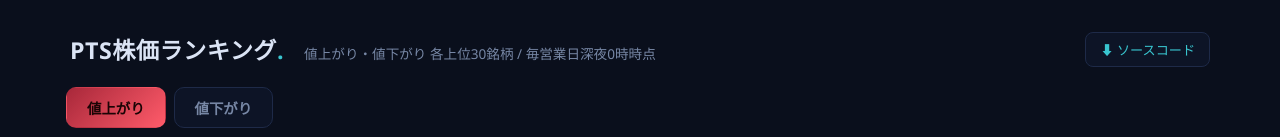
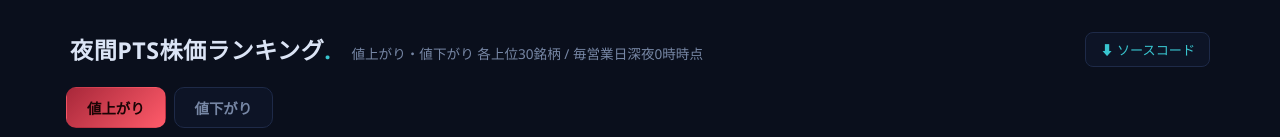
Before and after one commit to AL00000000/buffett-code-pts-ranking, a plain HTML site: page docs/index.html in a window 1280 px wide. Shown: the top 137 px of the page. Drawn offline with Linux system fonts and the light colour scheme.

Commit message:
Add 'nighttime' to site title/heading

```diff
--- a/docs/index.html
+++ b/docs/index.html
@@ -3,7 +3,7 @@
 <head>
 <meta charset="UTF-8">
 <meta name="viewport" content="width=device-width, initial-scale=1.0">
-<title>PTS株価ランキング | 値上がり・値下がり 各上位30銘柄</title>
+<title>夜間PTS株価ランキング | 値上がり・値下がり 各上位30銘柄</title>
 <style>
 :root {
   --bg: #0a0f1c;
@@ -145,7 +145,7 @@ footer a { color: var(--accent); }
 <body>
 <div class="wrap">
   <header class="site">
-    <h1>PTS株価ランキング<span class="dot">.</span></h1>
+    <h1>夜間PTS株価ランキング<span class="dot">.</span></h1>
     <span class="sub">値上がり・値下がり 各上位30銘柄 / 毎営業日深夜0時時点</span>
     <a class="srcbtn" href="https://github.com/AL00000000/buffett-code-pts-ranking/archive/refs/heads/main.zip">⬇ ソースコード</a>
   </header>
```
